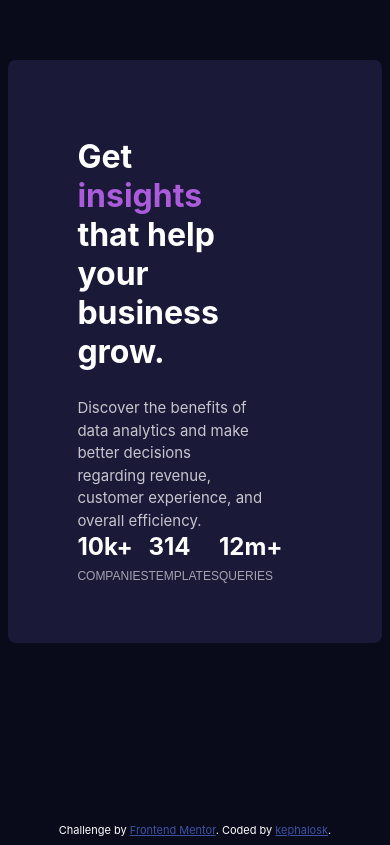
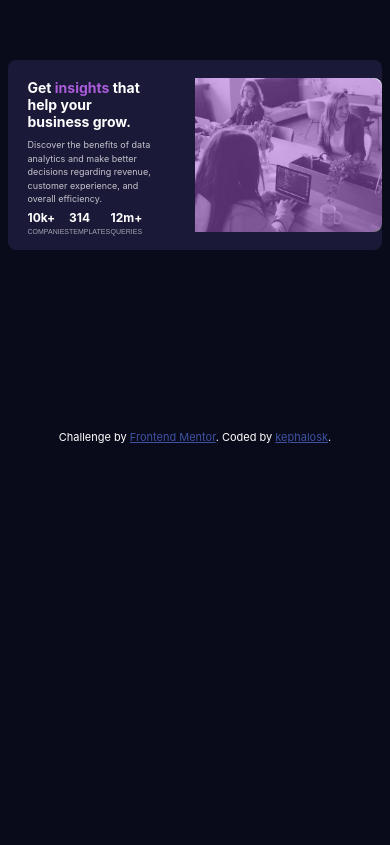
Before and after one commit to kephalosk/stats-preview-card-component-main, a plain HTML site: page index.html in a window 390 px wide. Shown: the part 128-973 px from the top of the page. After the commit the page ends 844 px from the top, so only its background shows below. Drawn offline with Linux system fonts and the light colour scheme.

Commit message:
add responsive design

```diff
--- a/index.html
+++ b/index.html
@@ -68,7 +68,7 @@
             .statisticRowContent {
                 display: grid;
                 grid-template-columns: 1fr 1fr 1fr;
-                margin: 0 100px 60px 70px;
+                margin: 0 11vw 4vw 5vw;
                 width: 100%;
             }
 
@@ -76,6 +76,14 @@
                 color: hsl(0, 0%, 100%);
                 font-size: 24px;
                 font-weight: bold;
+
+                @media (min-width: 651px) and (max-width: 850px) {
+                    font-size: 16px;
+                }
+
+                @media (max-width: 650px) {
+                    font-size: 12px;
+                }
             }
 
             #cardBox {
@@ -102,6 +110,15 @@
             h1 {
                 color: hsl(0, 0%, 100%);
                 font-size: 32px;
+                margin: 2vw 0 2vw 0;
+
+                @media (min-width: 651px) and (max-width: 850px) {
+                    font-size: 24px;
+                }
+
+                @media (max-width: 650px) {
+                    font-size: 14px;
+                }
             }
 
             h2 {
@@ -109,15 +126,23 @@
                 font-family: "Lexend Deca",sans-serif;
                 font-size: 12px;
                 font-weight: normal;
-                margin: 8px 0 0 0;
+                margin: 0.5vw 0 0 0;
                 text-transform: uppercase;
+
+                @media (min-width: 651px) and (max-width: 850px) {
+                    font-size: 9px;
+                }
+
+                @media (max-width: 650px) {
+                    font-size: 7px;
+                }
             }
 
             header {
                 display: flex;
                 flex-direction: column;
                 justify-content: flex-start;
-                margin: 50px 120px 0 70px;
+                margin: 3vw 10vw 0 5vw;
             }
 
             img {
@@ -130,6 +155,14 @@
                 font-size: 15px;
                 line-height: 150%;
                 margin: 0;
+
+                @media (min-width: 651px) and (max-width: 850px) {
+                    font-size: 12px;
+                }
+
+                @media (max-width: 650px) {
+                    font-size: 9px;
+                }
             }
         </style>
     </head>
```
